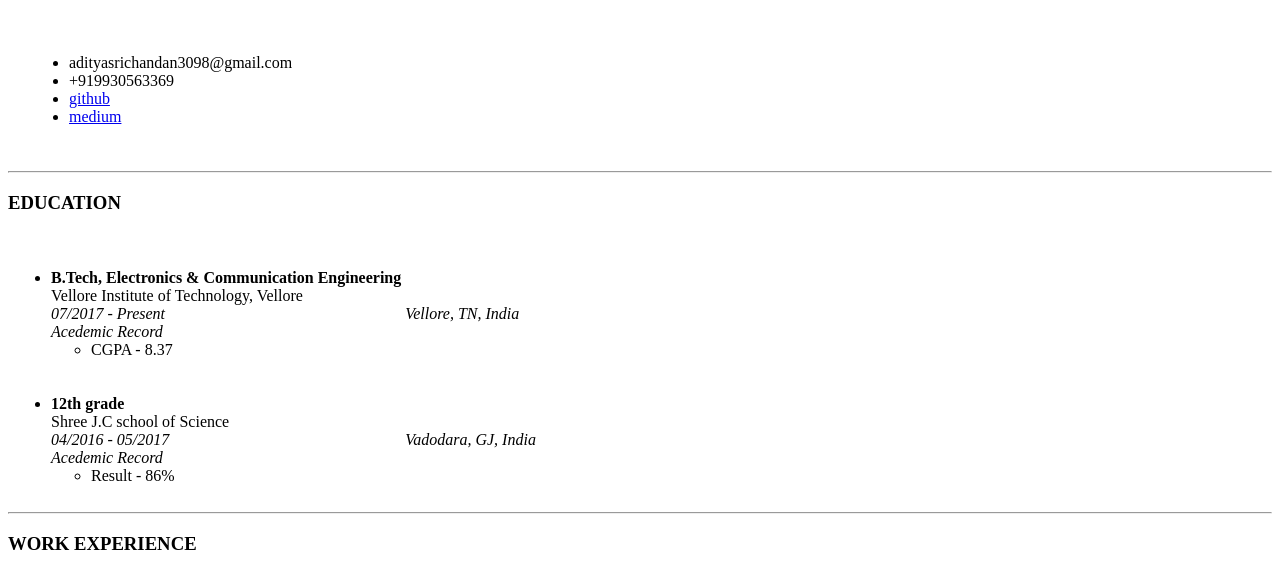
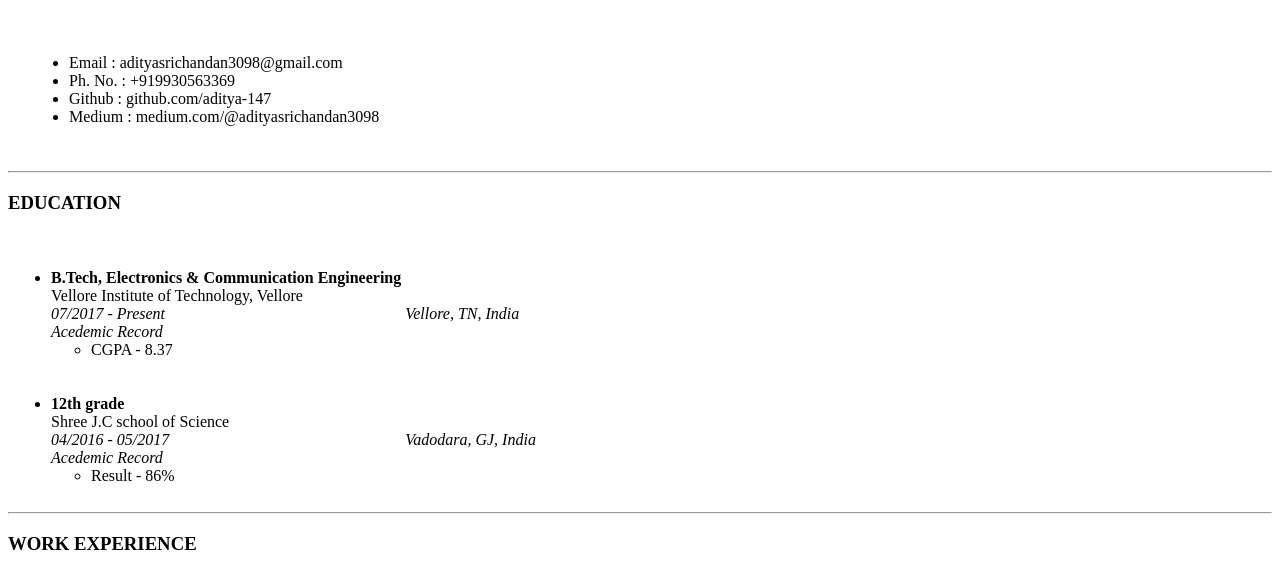
Before and after one commit to aditya-167/Personal-Website, a plain HTML site: page index.html in a window 1280 px wide. Shown: the part 181-752 px from the top of the page. Drawn offline with Linux system fonts and the light colour scheme.

Commit message:
again changes in form

```diff
--- a/index.html
+++ b/index.html
@@ -24,19 +24,19 @@
                 <td>
                     <ul>
                         <li>
-                            adityasrichandan3098@gmail.com
+                            Email : adityasrichandan3098@gmail.com
                         </li>
 
                         <li>
-                            +919930563369
+                            Ph. No. : +919930563369
                         </li>
 
                         <li>
-                            <a href = "https://github.com/aditya-167">github</a>
+                            Github : github.com/aditya-147
                         </li>
 
                         <li>
-                            <a href = "medium.com/@adityasrichandan3098">medium</a>
+                            Medium : medium.com/@adityasrichandan3098
                         </li>
                     </ul>
                 </td>
```
